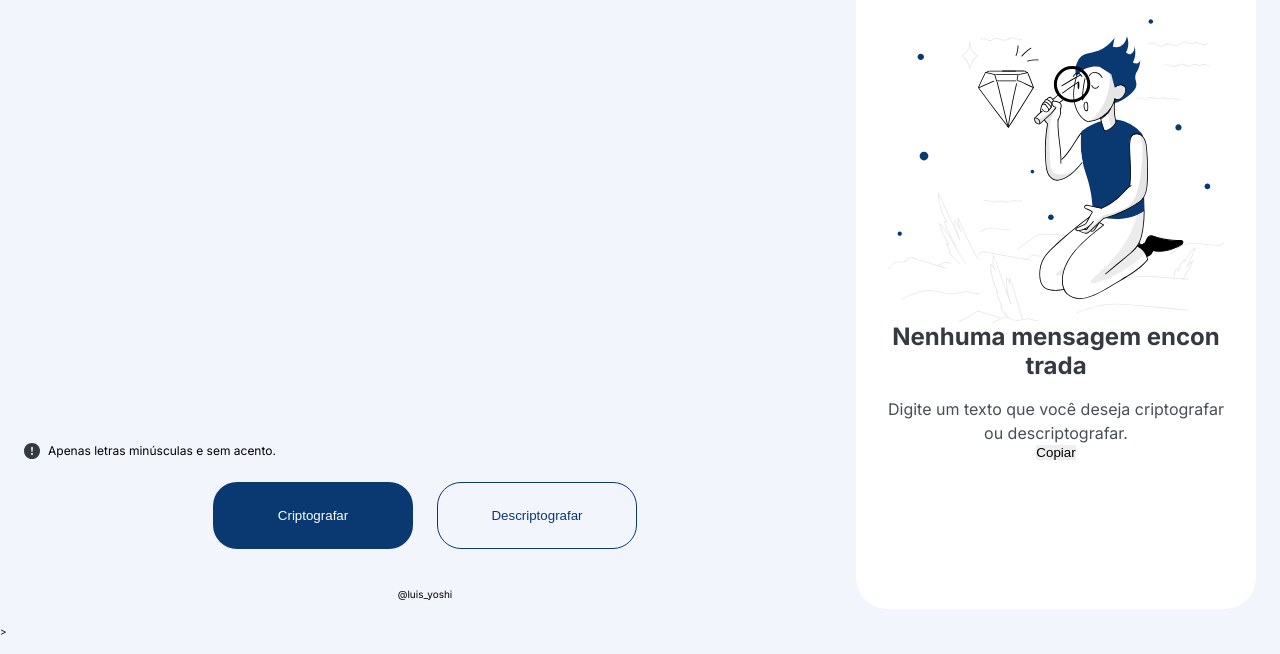
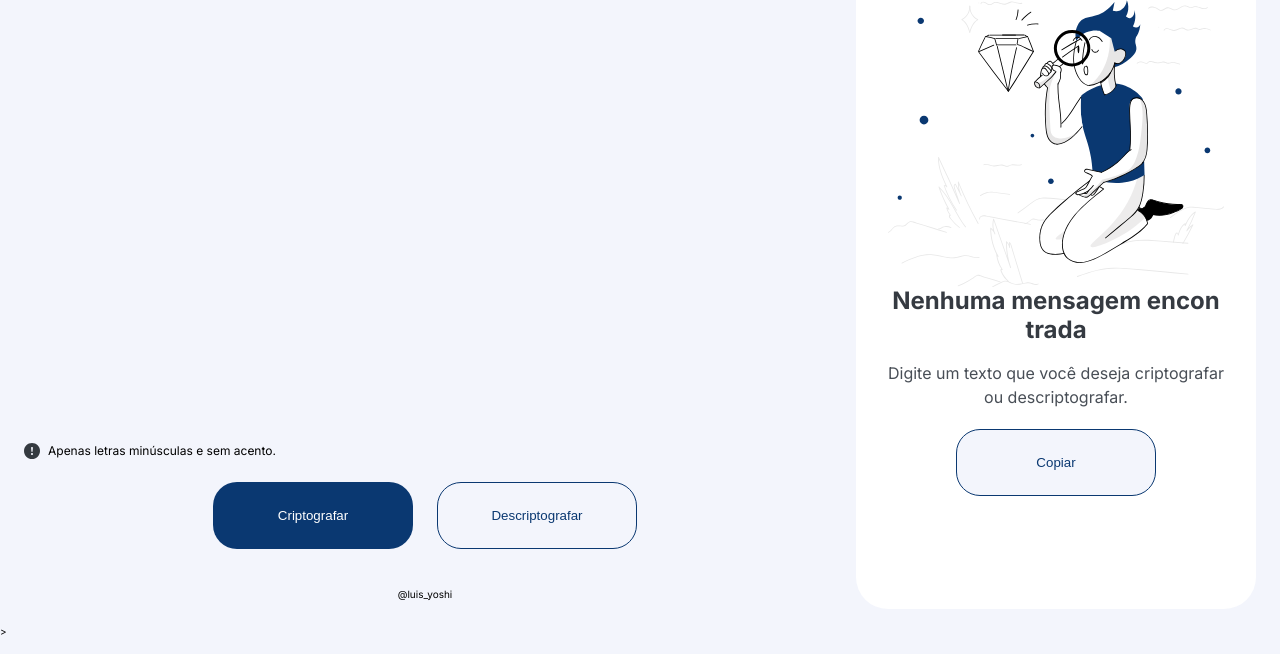
Before and after one commit to luiszkm/oracleOne, a plain HTML site: page Sprint01/index.html in a window 1280 px wide. Shown: the part 146-800 px from the top of the page. Drawn offline with Linux system fonts and the light colour scheme.

Commit message:
add button copy style

```diff
--- a/Sprint01/style.css
+++ b/Sprint01/style.css
@@ -80,7 +80,8 @@ main section:nth-child(1) p{
     gap: 2.4rem;
 }
 .buttons button:first-child,
-.buttons button:last-child{
+.buttons button:last-child,#copy
+{
     max-width: 30rem;
     width: 20rem;
     height: 6.7rem;
@@ -89,7 +90,8 @@ main section:nth-child(1) p{
     border-radius: 2.4rem;
     cursor: pointer;
 }
-.buttons button:last-child{
+.buttons button:last-child,#copy
+{
     background-color: var(--bg-color);
     color: var(--primary-color);
     border: 1px solid var(--primary-color);
@@ -100,6 +102,7 @@ aside {
     padding: 3.2rem;
     min-height: 19rem;
     display: flex;
+    gap: 2rem;
     flex-direction: column;
     align-items: center;
     justify-content: center;
```
